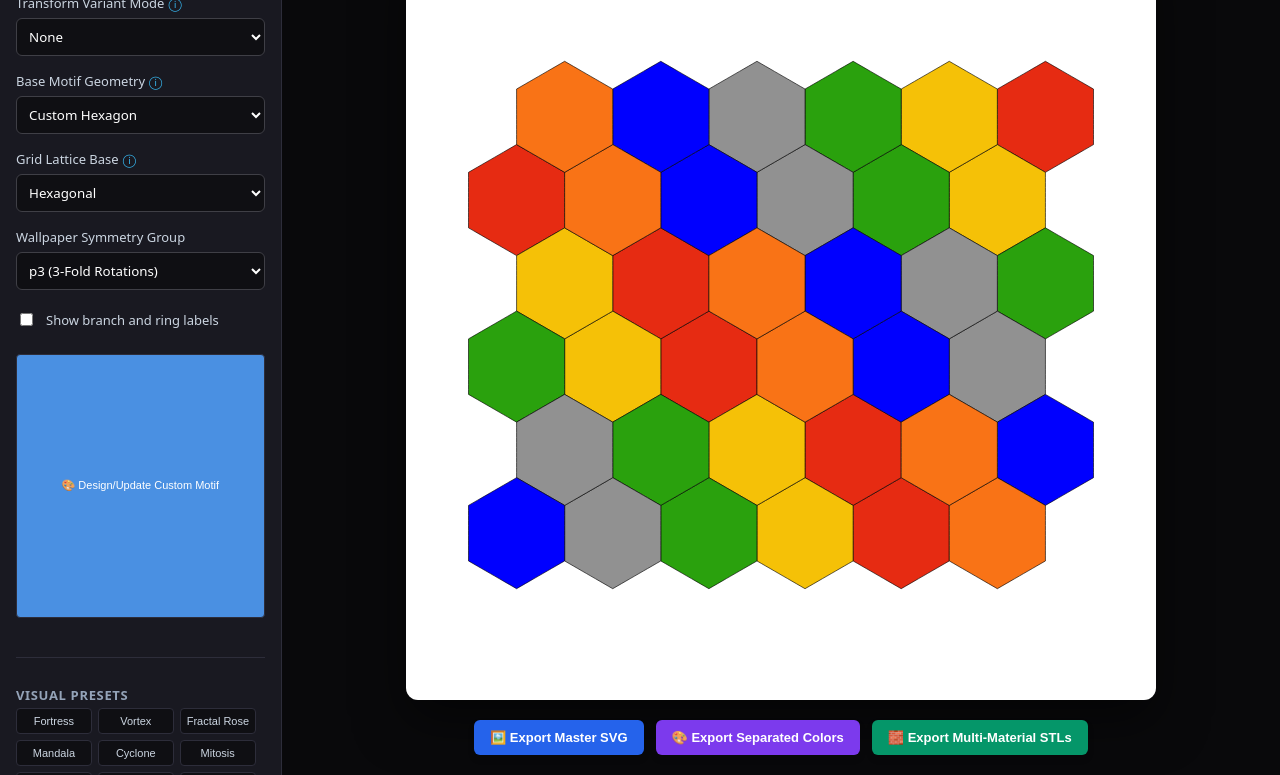
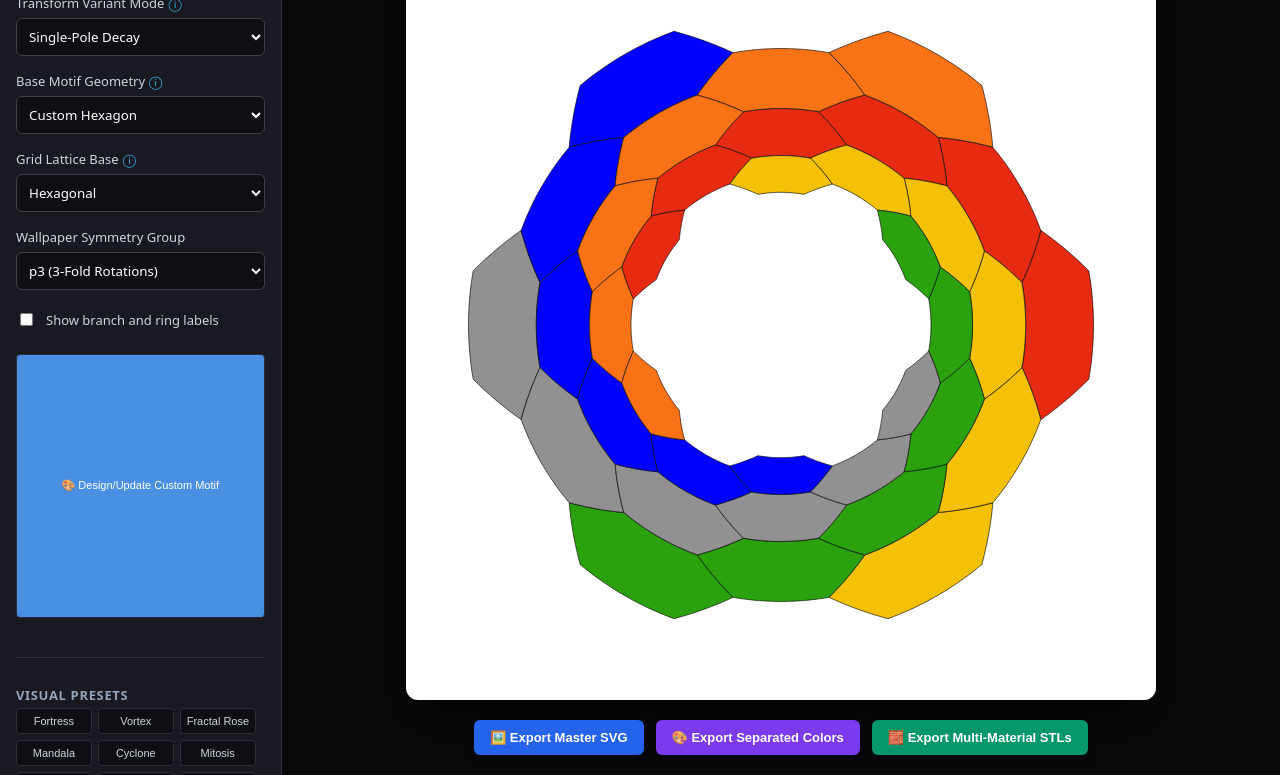
Before and after one commit to Justin-Koningsberger/Tessellate3D, a website built with Vite: page packages/frontend/index.html in a window 1280 px wide. Shown: the part 70-845 px from the top of the page. Built offline with nearby package versions, Linux system fonts and the light colour scheme.

Commit message:
feat(engine): implement dynamic p3 symmetry group for custom hexagon based spaes in hexagonal lattices
Implements a mathematically pthreefold rotation wallpaper symmetry
for point-topped hexagons within non-linear conformal warp projections.

- Introduces hexagonal aspect-ratio correction (`Math.sqrt(3) / 2`) inside the
  conformal processing block to prevent cumulative radial drift across deep rings
- Fixes structural tile size fluctuations by routing the alternating brick lattice
  stagger through pure cylindrical angular paths rather than linear Cartesian offsets

```diff
--- a/packages/core/src/tessellationEngine.ts
+++ b/packages/core/src/tessellationEngine.ts
@@ -180,7 +180,13 @@ export function generateTessellation(config: EngineConfig): string {
     phaseOffset = (Math.round(-totalBranches) / 2) + Math.floor(totalBranches / 4) - (isOdd ? 0.5 : 0);
   }
 
-  if (config.latticeType === 'hexagonal' && config.useAutoAlignment) {
+  if (config.symmetryGroup === "p3" && config.latticeType === 'hexagonal' && config.useAutoAlignment) {
+    ringIntersection = 1.0 + (2.10 / totalBranches);
+    ringDistanceMultiplier = 1.30;
+    phaseOffset = 1.50;
+  }
+
+  if (config.symmetryGroup === "p1" && config.latticeType === 'hexagonal' && config.useAutoAlignment) {
     ringIntersection = 2.10 / totalBranches;
     ringDistanceMultiplier = 1.298;
     phaseOffset = 1.50;
@@ -251,6 +257,8 @@ export function generateTessellation(config: EngineConfig): string {
 
         orientations.forEach((orientation) => {
           const transformedPoints = componentPoints.map(p => {
+            let gridSpace: Point2D;
+
             // Check for p3 hexagonal mode first
             if (config.symmetryGroup === 'p3' && config.latticeType === 'hexagonal') {
               // 1. Calculate continuous rotational wave progression
@@ -259,33 +267,55 @@ export function generateTessellation(config: EngineConfig): string {
 
               const rotated = rotateAroundPivot(p, localCenter, rotationAngle);
 
-              // 2. Point-Topped Grid Spacing
+              if (config.variantMode === 'none') {
                 let flatX = -ring * (2 * h);
                 const flatY = branch * (1.5 * r);
                 if (branch % 2 === 1) {
                   flatX -= h;
                 }
+                gridSpace = { x: rotated.x + flatX, y: rotated.y + flatY };
+              } else {
+                // Automated Conformal Phase Alignment Rotation Formula
+                let base = 240 - (120 * ring);
+                if (branch % 2 === 1) {
+                  base -= 120;
+                }
+                const phaseAdjustment = ((base % 360) + 360) % 360;
 
-              return { x: rotated.x + flatX, y: rotated.y + flatY };
+                // Re-calculate the local rotation combining the flat p3 rule with the active phase adjustment
+                const conformalAngle = (rotationAngle + phaseAdjustment) % 360;
+                const conformalRotated = rotateAroundPivot(p, localCenter, conformalAngle);
+
+                const tileScaleFactor = 1.0 / ringDistanceMultiplier;
+
+                let normalizedY = branch * cellHeight;
+                normalizedY += ring * (phaseOffset - 1.0) * cellHeight;
+
+                const normalizedX = (conformalRotated.x - localCenter.x) * tileScaleFactor;
+                const adjustedRotatedY = (conformalRotated.y - localCenter.y) * (Math.sqrt(3) / 2) * tileScaleFactor;
+
+                const shearedPoint: Point2D = {
+                  x: normalizedX + (normalizedY / cellHeight) * shearSlope,
+                  y: normalizedY + adjustedRotatedY
+                };
+
+                gridSpace = { ...shearedPoint };
+                const absoluteRingTranslationX = -ring * 1.0;
+                gridSpace.x = gridSpace.x - absoluteRingTranslationX + (absoluteRingTranslationX * ringIntersection);
               }
-
+            } else {
               // --- Fallback Pipeline for All Other Base Engine Modes ---
               let localX = p.x;
               let localY = p.y;
 
               if (config.latticeType === 'triangular') {
                 localX *= Math.sqrt(3) / 2;
-              // If it's the second orientation, flip/invert the tile to plug the mesh gap
                 if (orientation === 'inverted') {
                   localX = ((Math.sqrt(3) / 2) - localX);
                   localY = (cellHeight - localY);
-                // 1. Adjust the localized radial spacing gap between triangle pairs
                   localX += (ringDistanceMultiplier - 1.0) * (Math.sqrt(3) / 2) * cellHeight;
-
-                // 2. Adjust the localized circumferential phase offset between triangle pairs
                   localY += (phaseOffset - 0.5) * cellHeight;
                 }
-              // Apply a systematic offset to alternating rows so they slot into place like bricks
                 if (ring % 2 === 1) {
                   localY += cellHeight * 0.5;
                 }
@@ -293,11 +323,9 @@ export function generateTessellation(config: EngineConfig): string {
 
               if (config.latticeType === 'hexagonal') {
                 localY *= Math.sqrt(3) / 2;
-              // Scale the inner motif dimensions to leave padding gaps between neighbors
                 const tileScaleFactor = 1.0 / ringDistanceMultiplier;
                 localX *= tileScaleFactor;
                 localY *= tileScaleFactor;
-              // Accumulate twist linearly across concentric ring layers
                 localY += ring * (phaseOffset - 1.0) * cellHeight;
               }
 
@@ -306,9 +334,8 @@ export function generateTessellation(config: EngineConfig): string {
                 y: localY
               };
 
-            let gridSpace = applyWallpaperSymmetry(shearedPoint, -ring, branch, totalBranches, shearSlope);
+              gridSpace = applyWallpaperSymmetry(shearedPoint, -ring, branch, totalBranches, shearSlope);
 
-            // Dynamically adjust ring-to-ring depth
               if (config.latticeType === 'triangular') {
                 const absoluteRingTranslationX = -ring * 1.0;
                 gridSpace.x = gridSpace.x - absoluteRingTranslationX + (absoluteRingTranslationX * (Math.sqrt(3) / 2) * ringIntersection);
@@ -317,6 +344,7 @@ export function generateTessellation(config: EngineConfig): string {
               if (config.latticeType === 'hexagonal') {
                 const absoluteRingTranslationX = -ring * 1.0;
                 gridSpace.x = gridSpace.x - absoluteRingTranslationX + (absoluteRingTranslationX * ringIntersection);
+              }
             }
 
             // --- Unified Conformal Warp Processing ---
--- a/packages/frontend/index.html
+++ b/packages/frontend/index.html
@@ -138,10 +138,10 @@
       <label>
         <span>Transform Variant Mode<span class="info-icon" title="Changes the layout style (spinning into a spiral or twisting around a core).">ⓘ</span></span>
         <select id="variantMode">
-          <option value="none" selected>None</option>
+          <option value="none">None</option>
           <option value="logarithmic">Logarithmic Spiral</option>
           <option value="loxodromic">Loxodromic Twist</option>
-          <option value="single-pole">Single-Pole Decay</option>
+          <option value="single-pole" selected>Single-Pole Decay</option>
           <option value="multi-pole">Multi-Pole Hyperbolic</option>
         </select>
       </label>
```
Lines whose indentation alone changed are shown as unchanged.
